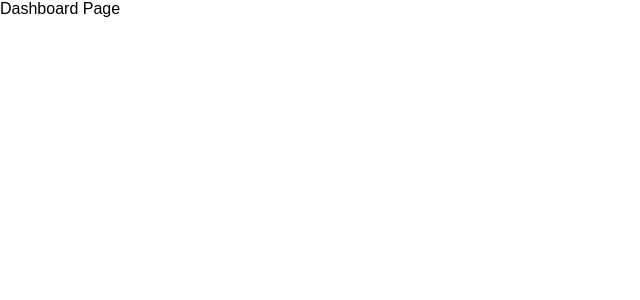
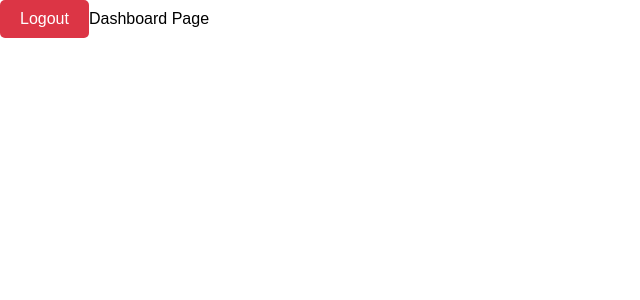
Before and after one commit to MrSpacks/QuickWeb_FE, a React (Vite) app in the folder quick_web/: page /dashboard in a window 1280 px wide. Shown: the top 300 px of the page, without its empty margins (0-640 px from the left). Built offline with nearby package versions, Linux system fonts and the light colour scheme.

Commit message:
Add LogoutButton component and integrate it into the Dashboard page

```diff
--- /dev/null
+++ b/quick_web/src/components/LogoutButton.jsx
@@ -0,0 +1,34 @@
+import React, { useContext } from "react";
+import { useTranslation } from "react-i18next";
+import { useNavigate } from "react-router-dom";
+import { AuthContext } from "../context/AuthContext";
+
+// Компонент кнопки выхода
+const LogoutButton = () => {
+  const { t } = useTranslation(); // Хук для переводов
+  const { logout } = useContext(AuthContext); // Получаем функцию logout из AuthContext
+  const navigate = useNavigate(); // Хук для перенаправления
+
+  // Обработчик нажатия на кнопку
+  const handleLogout = () => {
+    logout(); // Удаляем токен из localStorage и сбрасываем состояние
+    navigate("/login"); // Редиректим на страницу логина
+  };
+
+  const style = {
+    padding: "10px 20px",
+    backgroundColor: "#dc3545", // Красный цвет для кнопки выхода
+    color: "white",
+    border: "none",
+    borderRadius: "5px",
+    cursor: "pointer",
+    fontSize: "1rem",
+  };
+  return (
+    <button className="logout-btn" onClick={handleLogout} style={style}>
+      {t("logout.button")}
+    </button>
+  );
+};
+
+export default LogoutButton;
--- a/quick_web/src/i18n/en.json
+++ b/quick_web/src/i18n/en.json
@@ -23,5 +23,8 @@
     "noAccount": "Don't have an account?",
     "register": "Sign up",
     "error": "Invalid credentials"
+  },
+  "logout": {
+    "button": "Logout"
   }
 }
--- a/quick_web/src/i18n/ru.json
+++ b/quick_web/src/i18n/ru.json
@@ -23,5 +23,8 @@
     "noAccount": "Нет аккаунта?",
     "register": "Зарегистрироваться",
     "error": "Неверные данные"
+  },
+  "logout": {
+    "button": "Выйти"
   }
 }
--- a/quick_web/src/pages/Dashboard.jsx
+++ b/quick_web/src/pages/Dashboard.jsx
@@ -1,3 +1,9 @@
 import React from "react";
-const Dashboard = () => <div>Dashboard Page</div>;
+import LogoutButton from "../components/LogoutButton";
+const Dashboard = () => (
+  <div>
+    <LogoutButton />
+    Dashboard Page
+  </div>
+);
 export default Dashboard;
```
